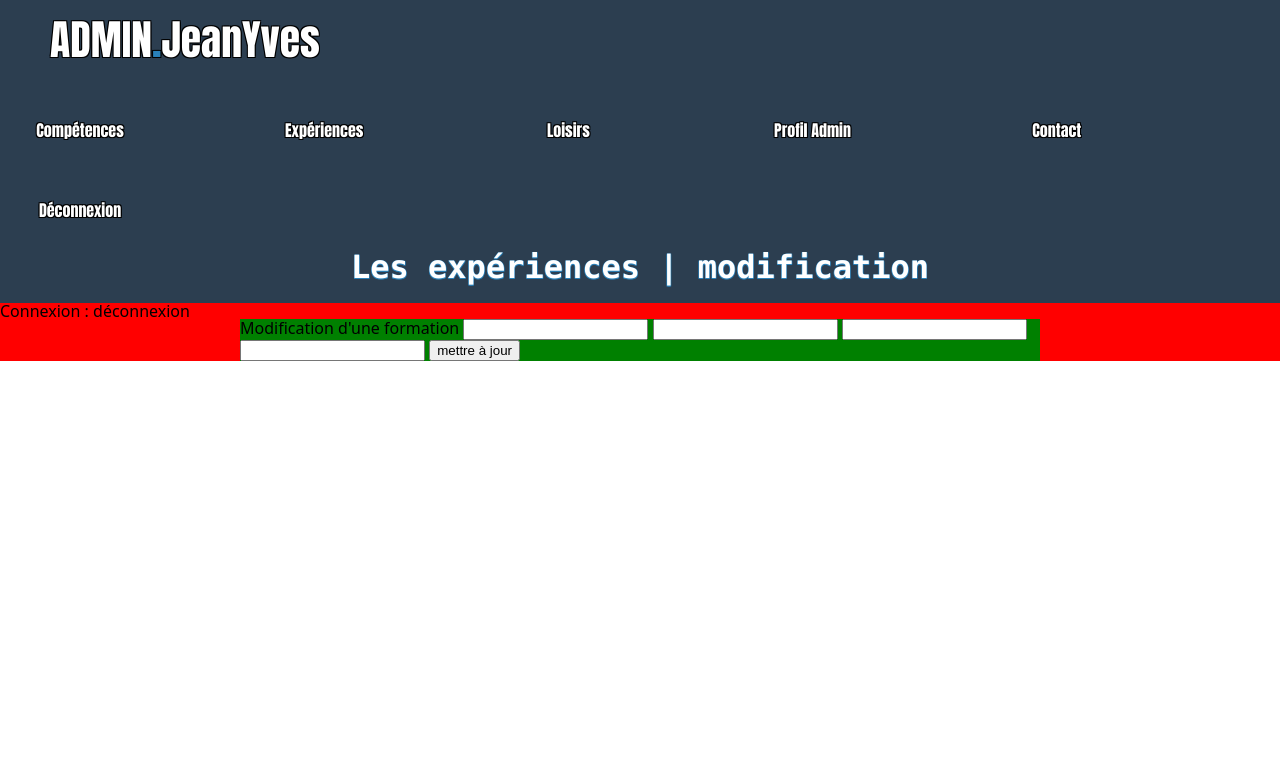
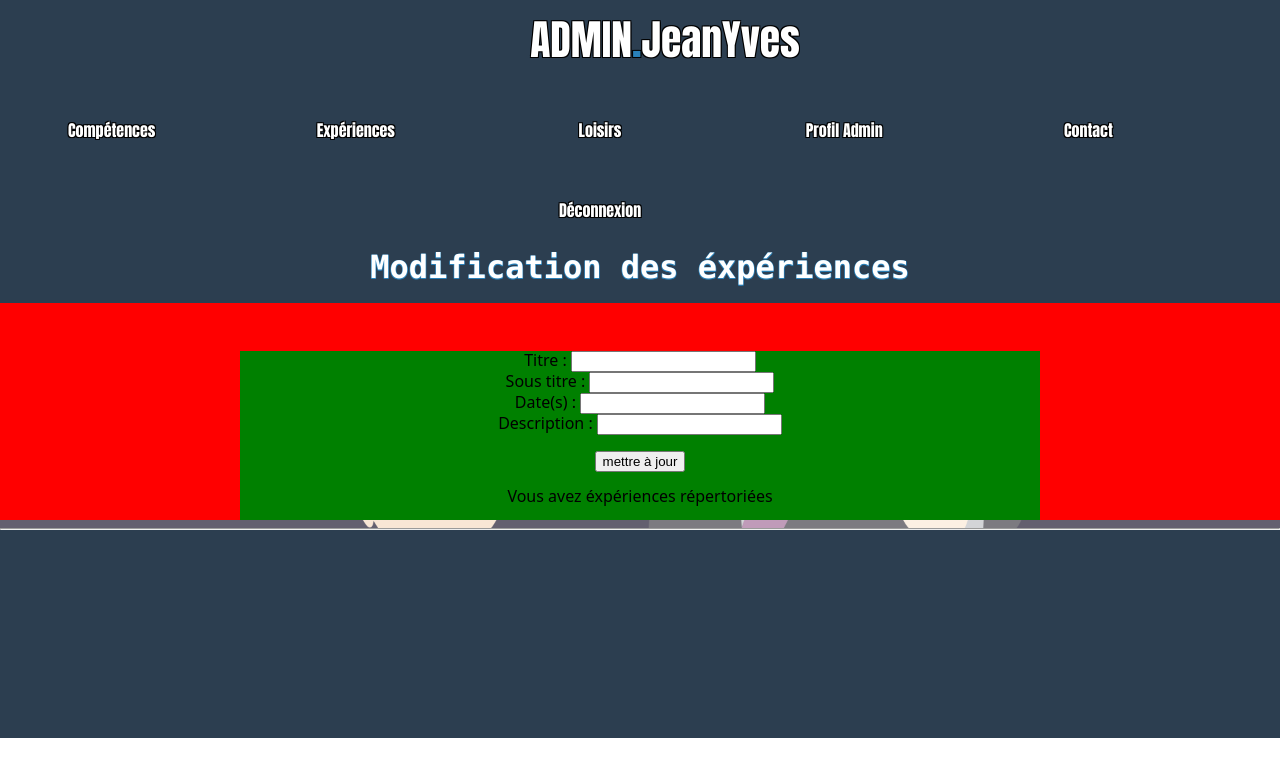
Before and after one commit to Jean-Yves404/CV, a PHP site: page /admin/modif_experiences.php?id_experiences=1 in a window 1280 px wide. Shown: the top 777 px of the page. Run offline with PHP 8.4, Linux system fonts and the light colour scheme; data that the repository does not hold is empty.

Commit message:
Vendredi 27/01 Modifs Sur l'Admin...

```diff
--- a/admin/authentification.php
+++ b/admin/authentification.php
@@ -1,7 +1,7 @@
 <?php require '../connexion/connexion.php'  ?>
 <?php
 
-session_start(); // Mettre dans toutes les pages SESSION et identification
+session_start(); //←Mettre dans toutes les pages SESSION et identification
 
 if(isset($_POST['connexion'])){// on envoie le formulaire avec le name du bouton, connexion on a cliqué sur le bouton
 
@@ -22,7 +22,7 @@ if(isset($_POST['connexion'])){// on envoie le formulaire avec le name du bouton
 			$_SESSION['prenom']=$ligne['prenom'];
 			$_SESSION['nom']=$ligne['nom'];
 
-				header('location:index.php'); // Vers la page d'accueil de l'admin
+				header('location:index.php'); //←Vers la page d'accueil de l'admin
 
 			}
 
@@ -42,7 +42,7 @@ if(isset($_POST['connexion'])){// on envoie le formulaire avec le name du bouton
 	<div>
 		<form method="post">
     <div class="container">
-      <img src="../img/nwar.jpg" alt="image" />
+      <img src="../img/admin_photo.jpg" alt="image" />
     <div class="form-input"><i class="fa fa-user fa-2x" aria-hidden="true"></i>
      <input  type="text" name="email"  placeholder="Veuillez entrer votre @ " /></div>
     <div class="form-input"><i class="fa fa-lock fa-2x" aria-hidden="true"></i>
--- a/admin/competences.php
+++ b/admin/competences.php
@@ -38,7 +38,7 @@ session_start(); // Connexion/Déconnexion
 
     	} // Fermeture du if
 
-    } // Fermeture du isset
+    }//←Fermeture du isset
 
 //On supprime compétence ↓
 
--- a/admin/loisirs.php
+++ b/admin/loisirs.php
@@ -34,3 +34,6 @@
 </head>
     <?php include('menu_nav.php'); ?>
     <?php include('suppression_loisirs.php'); ?>
+<body>
+    <?php include('menu_footer.php'); ?><!-- ←Le Footer -->
+</body>
--- a/admin/menu_footer.php
+++ b/admin/menu_footer.php
@@ -1,6 +1,4 @@
-<footer style="background-color: #2C3E50;">
-
-	<br><br><br><br><br><br><br><br><br><br><br><br><br><br><br><br><br><br><br><br>
+<footer>
 
 	<hr style="color: red;">
 
--- a/admin/menu_nav.php
+++ b/admin/menu_nav.php
@@ -1,3 +1,10 @@
+<!DOCTYPE html>
+<html lang="fr">
+<head>
+	<title>Menu de Navigation de l'Admin</title>
+	<link rel="stylesheet" type="text/css" href="../css/style.css">
+</head>
+<body>
 	<header>
 			<nav>
 				<div id="logo">
@@ -17,3 +24,5 @@
 				</div>
 			</nav>
 	</header>
+</body>
+</html>
--- a/admin/modif_competences.php
+++ b/admin/modif_competences.php
@@ -60,5 +60,6 @@ $ligne_competence = $sql->fetch();
 		</div>
 
 	</div>
+	<?php include('menu_footer.php'); ?><!-- ←Le Footer -->
 </body>
 </html>
--- a/admin/modif_experiences.php
+++ b/admin/modif_experiences.php
@@ -4,33 +4,33 @@
 //Mise à jour d'une experience
 
 
-if(isset($_POST['titre_e'])){
+if(isset($_POST['titre_exp'])){
 
 	$titre_exp = addslashes($_POST['titre_exp']);
 	$sous_titre_exp = addslashes($_POST['sous_titre_exp']);
 	$dates = addslashes($_POST['dates']);
-	$description_e = addslashes($_POST['description_e']);
+	$description = addslashes($_POST['description']);
 	$id_experiences = $_POST['id_experiences'];
 
 	$pdo -> exec("UPDATE experiences SET titre_exp='$titre_exp', sous_titre_exp='$sous_titre_exp', dates='$dates', description='$description' WHERE id_experiences='$id_experiences'");
 
-		header('location:../admin/experiences.php');//Le header pour revenir a la lste des experiences de l'utilisateur
+		header('location:../admin/experiences.php');//←Le header pour revenir a la lste des experiences de l'utilisateur
 		exit();
 
 }
-// Je récupère l'experience
-$id_experience = $_GET['id_experiences']; //par l'id_experience et $_GET
+// ↓Je récupère l'experience
+$id_experiences = $_GET['id_experiences']; //par l'id_experience et $_GET
 $sql = $pdo -> query("SELECT * FROM experiences WHERE id_experiences = '$id_experiences'");
 $ligne_experience = $sql->fetch();
 ?>
 <!DOCTYPE html>
-<html>
+<html lang="fr">
 <head>
 	<?php
 		$sql = $pdo->query("SELECT * FROM utilisateur") ;
 		$ligne = $sql->fetch();
 	?>
-	<title ><?php echo 'Expériences | ' . $ligne['nom'].''.$ligne['prenom']; ?></title>
+	<title><?php echo 'Expériences | ' . $ligne['nom'].''.$ligne['prenom']; ?></title>
 	<link rel="stylesheet" type="text/css" href="../css/style.css">
 </head>
 
@@ -39,28 +39,34 @@ $ligne_experience = $sql->fetch();
 		<header>
 			<?php require("../admin/menu_nav.php"); ?>
 		</header>
-		<h1> Les expériences | modification </h1>
-		<div id="menu">
-			<h2>Connexion : déconnexion</h2>
+		<h1>Modification des éxpériences</h1>
+		<div>
+			<br><br><br>
 		</div>
 
 		<div id="contenuPrincipal">
 			<div>
 				<form action="modif_experiences.php" method="POST">
-					<label>Modification d'une formation</label>
-						<input type="text" name="titre_exp" value="<?= $ligne_experience['titre_exp']; ?>" required>
-						<input type="text" name="sous_titre_exp" value="<?= $ligne_experience['sous_titre_exp']; ?>" required>
-						<input type="text" name="dates" value="<?= $ligne_experience['dates']; ?>" required>
+					<label>Titre :</label>
+					<input type="text" name="titre_exp" value="<?= $ligne_experience['titre_exp']; ?>" required> <br>
+					<label>Sous titre :</label>
+					<input type="text" name="sous_titre_exp" value="<?= $ligne_experience['sous_titre_exp']; ?>" required> <br>
+					<label>Date(s) :</label>
+					<input type="text" name="dates" value="<?= $ligne_experience['dates']; ?>" required> <br>
+					<label>Description :</label>
 					<input type="text" name="description" value="<?= $ligne_experience['description']; ?>" required>
 					<input hidden name="id_experiences" value="<?= $ligne_experience['id_experiences']; ?>">
+					<br><br>
 					<input type="submit" value="mettre à jour">
 				</form>
 			</div>
-
-				<p> <?php echo $ligne_experience['id_experiences']; ?>    </p>
-
+			<div>
+				<br>
+				<p> <?php echo'Vous avez' . ' ' . $ligne_experience['id_experiences'] .' '. 'éxpériences répertoriées'; ?> </p>
+				<br>
 			</div>
-
 		</div>
+	</div>
+	<?php include('menu_footer.php'); ?>
 </body>
 </html>
--- a/admin/utilisateur.php
+++ b/admin/utilisateur.php
@@ -55,5 +55,6 @@ session_start(); // Connexion/Déconnexion
 		        echo $utilisateur['notes'] .'<br>';
 		?>
 
+	<?php include('menu_footer.php'); ?>  <!-- ←Le footer -->
 	</body>
 </html>
--- a/css/style.css
+++ b/css/style.css
@@ -47,6 +47,10 @@ table {
 body{
     font-family: 'Noto Sans', sans-serif;
     background-color: #fff  ;
+    background-image: url(../img/background_admin.png);
+    background-repeat: no-repeat;
+    background-size: 100%;
+    text-align: center;
 }
 
 header{
@@ -101,7 +105,7 @@ nav{
 
 }
 
-#logo{
+#logo{ /*Logo " Admin.JeanYves*/
 
     display: inline-block;
     font-family: Impact, Charcoal, sans-serif;
@@ -159,3 +163,25 @@ th{
 td{
      border:3px solid #2c3e50;
 }
+
+footer{
+
+    height: 210px;
+    background-color: #2C3E50;
+}
+
+/*body{
+
+    text-align: center;
+}*/
+
+/*↓Le formulaire de la page " expériences.php "  ↓ */
+
+.wrapper{
+    width: 600px;
+    margin: 0 auto;
+    float: auto ;
+
+}
+
+/*↑Le formulaire de la page " expériences.php "  ↑ */
```
Also changed, not shown: admin/experiences.php (+5 -2 lines), img/admin_photo.jpg (added), img/background_admin.png (added). Lines whose indentation alone changed are shown as unchanged.
